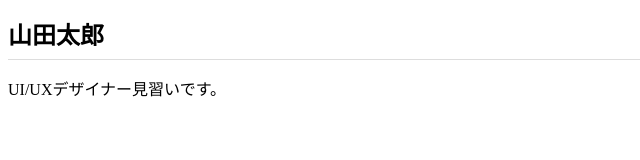
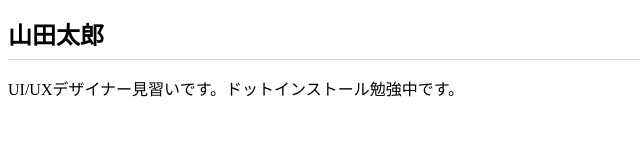
Before and after one commit to Jimtoni/jimtoni.github.io, a plain HTML site: page index.html in a window 1280 px wide. Shown: the whole page, without its empty margins (0-640 px from the left). Drawn offline with Linux system fonts and the light colour scheme.

Commit message:
Add files via upload

```diff
--- a/index.html
+++ b/index.html
@@ -7,6 +7,6 @@
 </head>
 <body>
   <h1>山田太郎</h1>
-  <p>UI/UXデザイナー見習いです。</p>
+  <p>UI/UXデザイナー見習いです。ドットインストール勉強中です。</p>
 </body>
 </html>
```
